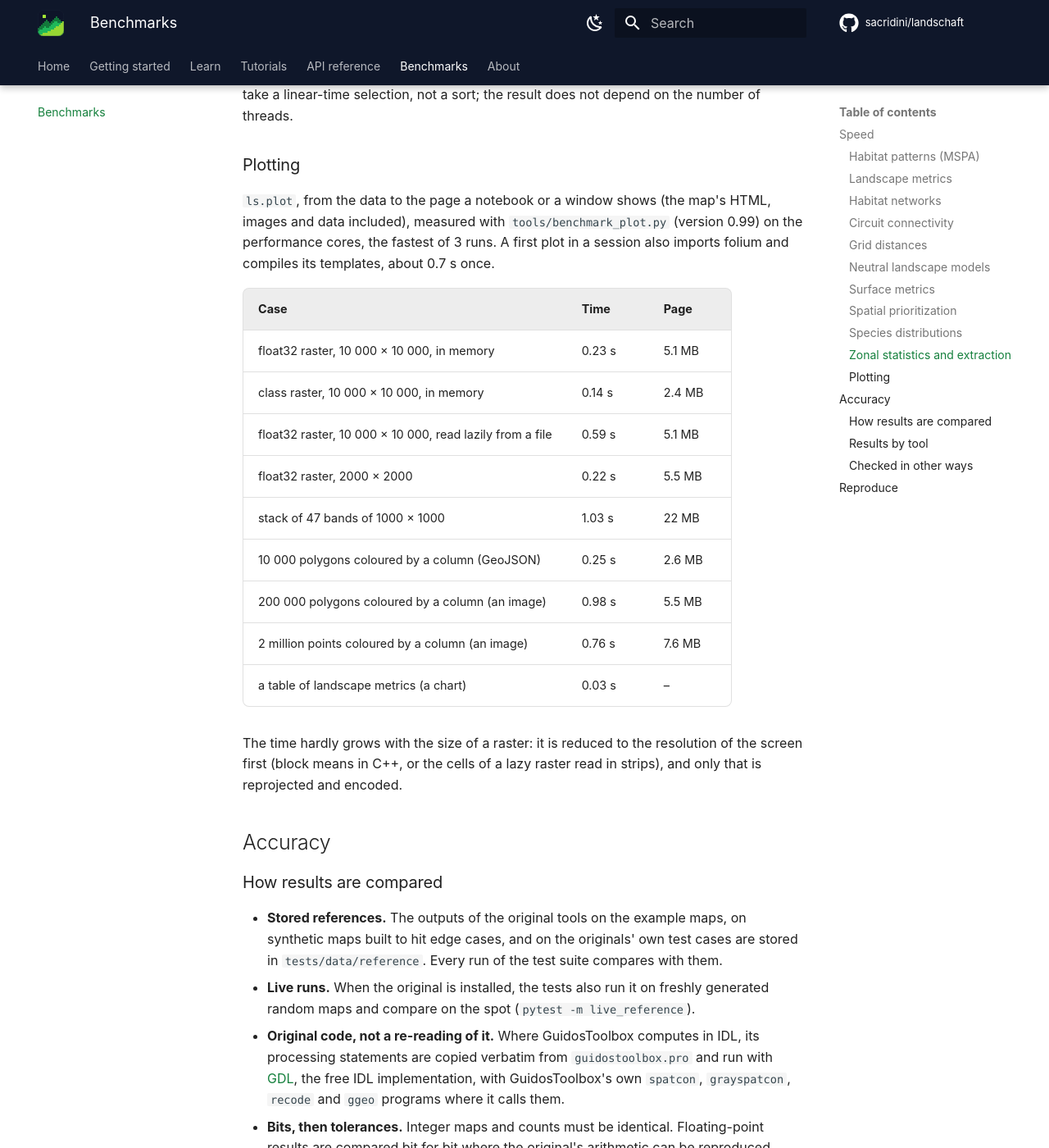
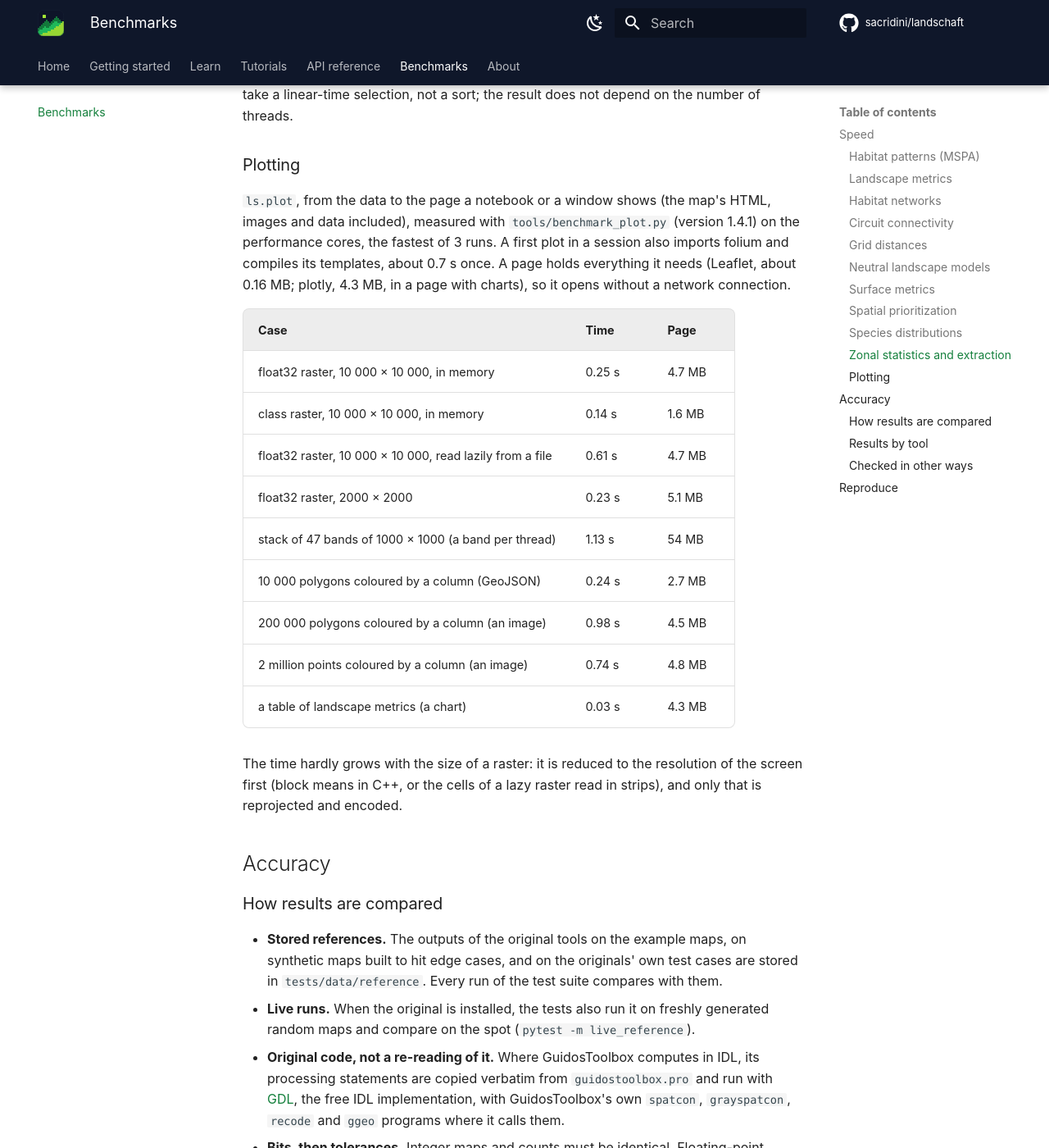
Before and after one commit to sacridini/landschaft, an MkDocs documentation site: the page built from docs/benchmarks.md, in a window 1280 px wide and 1400 px high, scrolled down 10994 px. Shown: the whole window at 82% size. Built offline with MkDocs 1.6.1 and Material for MkDocs 9.7.7, drawn with Linux system fonts in a browser that asks for light colours; comment, search, counter and statistics services are not loaded.

Commit message:
perf(plot): stacks a band per thread, one-pass page assembly, PNG level 2
47 bands of 1000x1000: 3.9 s -> 1.1 s (bands rendered and encoded in a
thread pool, each reprojected single-threaded). The page's images and data
are substituted in one regex pass instead of a replace per token over the
growing page. PNG compress level 2: ~1 ms more per image, pages ~30%
smaller.

Measured and not adopted: lossless WebP (40% smaller, 10-30x slower to
encode) and the own warp kernel for Web Mercator (no faster than GDAL at
screen-sized images). Benchmarks page updated.

```diff
--- a/docs/benchmarks.md
+++ b/docs/benchmarks.md
@@ -305,20 +305,22 @@
 
 `ls.plot`, from the data to the page a notebook or a window shows (the map's
 HTML, images and data included), measured with `tools/benchmark_plot.py`
-(version 0.99) on the performance cores, the fastest of 3 runs. A first plot
+(version 1.4.1) on the performance cores, the fastest of 3 runs. A first plot
 in a session also imports folium and compiles its templates, about 0.7 s once.
+A page holds everything it needs (Leaflet, about 0.16 MB; plotly, 4.3 MB, in
+a page with charts), so it opens without a network connection.
 
 | Case | Time | Page |
 |---|---|---|
-| float32 raster, 10 000 × 10 000, in memory | 0.23 s | 5.1 MB |
-| class raster, 10 000 × 10 000, in memory | 0.14 s | 2.4 MB |
-| float32 raster, 10 000 × 10 000, read lazily from a file | 0.59 s | 5.1 MB |
-| float32 raster, 2000 × 2000 | 0.22 s | 5.5 MB |
-| stack of 47 bands of 1000 × 1000 | 1.03 s | 22 MB |
-| 10 000 polygons coloured by a column (GeoJSON) | 0.25 s | 2.6 MB |
-| 200 000 polygons coloured by a column (an image) | 0.98 s | 5.5 MB |
-| 2 million points coloured by a column (an image) | 0.76 s | 7.6 MB |
-| a table of landscape metrics (a chart) | 0.03 s | – |
+| float32 raster, 10 000 × 10 000, in memory | 0.25 s | 4.7 MB |
+| class raster, 10 000 × 10 000, in memory | 0.14 s | 1.6 MB |
+| float32 raster, 10 000 × 10 000, read lazily from a file | 0.61 s | 4.7 MB |
+| float32 raster, 2000 × 2000 | 0.23 s | 5.1 MB |
+| stack of 47 bands of 1000 × 1000 (a band per thread) | 1.13 s | 54 MB |
+| 10 000 polygons coloured by a column (GeoJSON) | 0.24 s | 2.7 MB |
+| 200 000 polygons coloured by a column (an image) | 0.98 s | 4.5 MB |
+| 2 million points coloured by a column (an image) | 0.74 s | 4.8 MB |
+| a table of landscape metrics (a chart) | 0.03 s | 4.3 MB |
 
 The time hardly grows with the size of a raster: it is reduced to the
 resolution of the screen first (block means in C++, or the cells of a lazy
```
Also changed, not shown: 3 other files.
